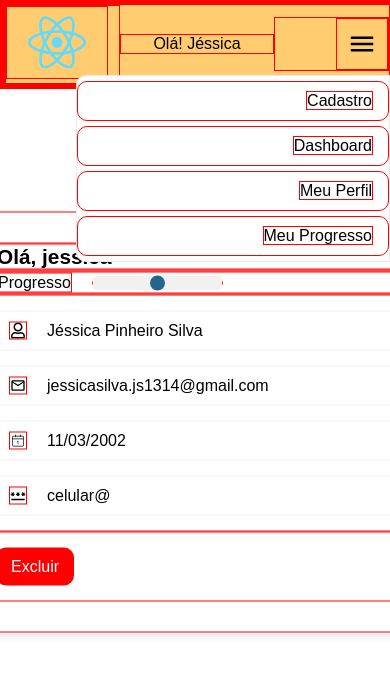
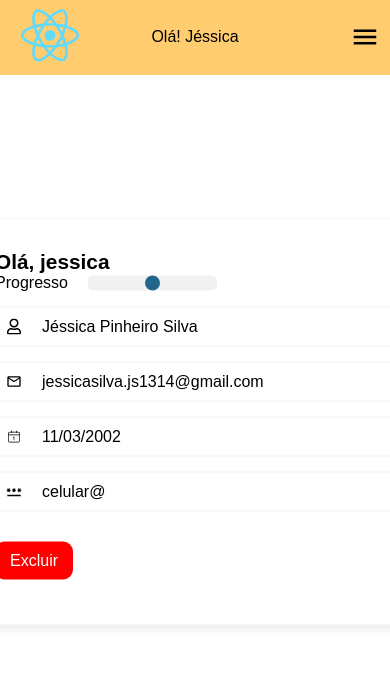
Before and after one commit to jessicapinheiro-s/meu-app-do-react-ativ-exte, a React (Create React App) app: page /meuPerfil in a window 390 px wide. Shown: the top 674 px of the page. Built offline with nearby package versions, Linux system fonts and the light colour scheme.

Commit message:
criando novo componente nav, ajustando para que responda ao clique no icon

```diff
--- a/src/components/header/header.tsx
+++ b/src/components/header/header.tsx
@@ -1,18 +1,12 @@
 import React from 'react';
-import { Link } from 'react-router-dom';
 import logo from '../../imgs/logo.svg';
 import '../../styles/style.css';
-import { MdOutlineMenu } from "react-icons/md";
-interface buttonProps {
-    onClick?: () => void;
+import NavBar from '../nav/navBar';
+
+interface propsHeader{
     nome:string;
 }
-export default function MenuHeader(props: buttonProps) {
-
-    function handleClick() {
-        //console.log('asdas');
-        <MdOutlineMenu className='with'/>
-    }
+export default function MenuHeader(props:propsHeader) {
 
     return (
         <header className='container-header'>
@@ -20,23 +14,7 @@ export default function MenuHeader(props: buttonProps) {
                 <img src={logo} alt="" />
             </div>
             <p className='saudacoes'>Olá! {props.nome}</p>
-            <nav className='nav-menu-header'>
-                <MdOutlineMenu className='icon-menu' onClick={() => { handleClick() }}/>
-                <ul>
-                    <li>
-                        <Link to='/'>Cadastro</Link>
-                    </li>
-                    <li>
-                        <Link to='/dashboard'>Dashboard</Link>
-                    </li>
-                    <li>
-                        <Link to='/meuPerfil'>Meu Perfil</Link>
-                    </li>
-                    <li>
-                        <Link to='/meuProgresso'>Meu Progresso</Link>
-                    </li>
-                </ul>
-            </nav>
+            <NavBar/>
         </header>
 
     )
--- /dev/null
+++ b/src/components/nav/navBar.tsx
@@ -0,0 +1,38 @@
+import React, { useState } from 'react';
+import { Link } from 'react-router-dom';
+import '../../styles/style.css';
+import { MdOutlineMenu } from "react-icons/md";
+
+
+interface buttonProps {
+    onClick?: () => void;
+}
+
+export default function NavBar(props: buttonProps) {
+
+    const [isNavOpen, setIsNavOpen] = useState(false);
+    const toggleNav = () => {
+        setIsNavOpen(!isNavOpen);
+        console.log('IsOpen');
+    }
+
+    return (
+        <nav className={`nav-menu-header ${isNavOpen ? 'active' : ''}`}>
+            <MdOutlineMenu className='icon-menu' onClick={() => { toggleNav() }} />
+            <ul>
+                <li>
+                    <Link to='/'>Cadastro</Link>
+                </li>
+                <li>
+                    <Link to='/dashboard'>Dashboard</Link>
+                </li>
+                <li>
+                    <Link to='/meuPerfil'>Meu Perfil</Link>
+                </li>
+                <li>
+                    <Link to='/meuProgresso'>Meu Progresso</Link>
+                </li>
+            </ul>
+        </nav>
+    )
+}
--- a/src/styles/components/_header.scss
+++ b/src/styles/components/_header.scss
@@ -19,6 +19,7 @@
         width: 33%;
 
         ul {
+
             list-style: none;
             justify-content: space-between;
             @include alinhamentoFlexMenuHeader();
--- a/src/styles/style.css
+++ b/src/styles/style.css
@@ -19,11 +19,6 @@
   list-style: none;
   justify-content: space-between;
   list-style: none;
-}
-@media screen and (max-width: 700px) {
-  .container-header .nav-menu-header ul {
-    display: block;
-  }
 }
 @media screen and (min-width: 700px) {
   .container-header .nav-menu-header ul {
@@ -196,7 +191,6 @@ body {
   padding: 0;
   font-family: Arial, Helvetica, sans-serif;
   font-size: 1rem;
-  border: 1px solid red;
 }
 
 .container-geral {
@@ -213,37 +207,42 @@ body {
   .modal-bg {
     width: 400px;
   }
-  .icon-menu {
-    text-align: right;
+  .nav-menu-header {
+    justify-content: right;
+    display: flex;
+    width: 100%;
+  }
+  .nav-menu-header ul {
+    display: none;
+  }
+  .nav-menu-header .icon-menu {
+    display: block;
     font-size: 30px;
     padding: 10px;
   }
-  .nav-menu-header {
-    justify-content: right;
-    display: flex;
-  }
-  .nav-menu-header ul {
+  .nav-menu-header.active ul {
+    display: block;
     z-index: 1;
     position: absolute;
     top: 75px;
     right: 0;
     background-color: #ffffff;
-    width: 80%;
+    width: 60%;
     border: 1px solid rgba(221, 221, 221, 0.5960784314);
     border-top-left-radius: 10px;
     border-bottom-left-radius: 10px;
   }
-  .nav-menu-header ul li {
+  .nav-menu-header.active ul li {
     text-align: right;
     padding: 10px 15px;
     margin: 5px 0px;
     border-radius: 10px;
   }
-  .nav-menu-header ul li:hover {
+  .nav-menu-header.active ul li:hover {
     background-color: #FFCC70;
   }
 }
-@media screen and (max-width: 700px) and (min-width: 700px) {
+@media screen and (min-width: 700px) {
   .icon-menu {
     display: none;
   }
--- a/src/styles/style.scss
+++ b/src/styles/style.scss
@@ -13,7 +13,6 @@
     padding: 0;
     font-family: Arial, Helvetica, sans-serif;
     font-size: 1rem;
-    border: 1px solid red;
 }
 
 .container-geral {
@@ -32,20 +31,31 @@
         width: 400px;
     }
 
+
+
+
+    .nav-menu-header {
+        ul {
+            display: none;
+        }
+        justify-content: right;
+        display: flex;
+        width: 100%;
+
         .icon-menu {
-        text-align: right;
+            display: block;
             font-size: 30px;
             padding: 10px;
         }
 
-    .nav-menu-header {
-        justify-content: right;
-        display: flex;
+        &.active {
             ul {
+                display: block;
                 z-index: 1;
                 position: absolute;
                 top: 75px;
                 right: 0;
+
 
                 background-color: #ffffff;
 
@@ -62,11 +72,13 @@
                 }
 
                 //display: none;
-            width: 80%;
+                width: 60%;
                 border:1px solid #dddddd98;
 
                 border-top-left-radius: 10px;
                 border-bottom-left-radius: 10px;
+            }
+        }
     }
 
 
@@ -77,5 +89,3 @@
         display: none;
     }
 }
-
-}
```
Also changed, not shown: src/styles/abstract/_mixins.scss (+0 -9 lines), 1 other file (tests, documents, lock files or other folders). Lines whose indentation alone changed are shown as unchanged.
